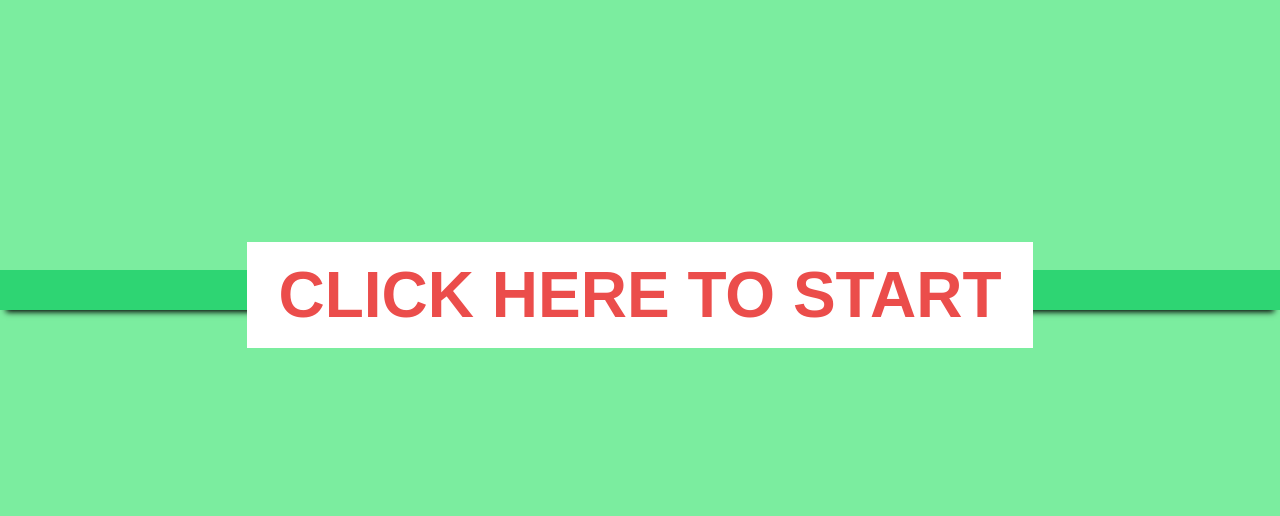
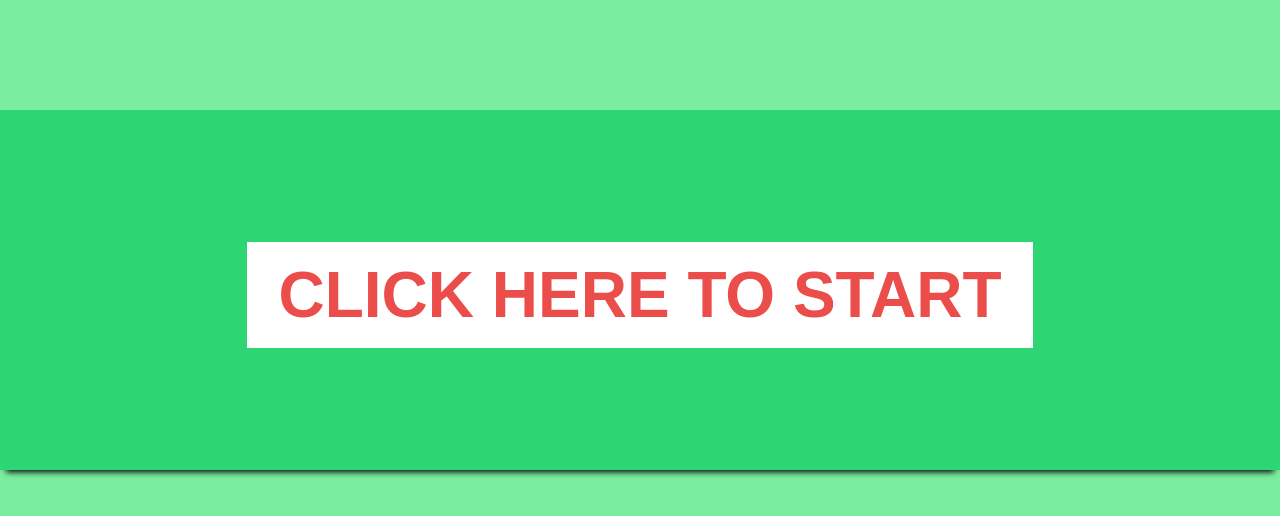
Before and after one commit to Akarsh09/scramble, a plain HTML site: page index.html in a window 1280 px wide. Shown: the part 230-746 px from the top of the page. Drawn offline with Linux system fonts and the light colour scheme.

Commit message:
Update index.html

```diff
--- a/index.html
+++ b/index.html
@@ -129,7 +129,7 @@
             .gameArea
             {
                 width:100%;
-                height:40px;
+                height:50%;
                 padding:20px 0;
                 background-color: #2ed573;
                 display:flex;
```
